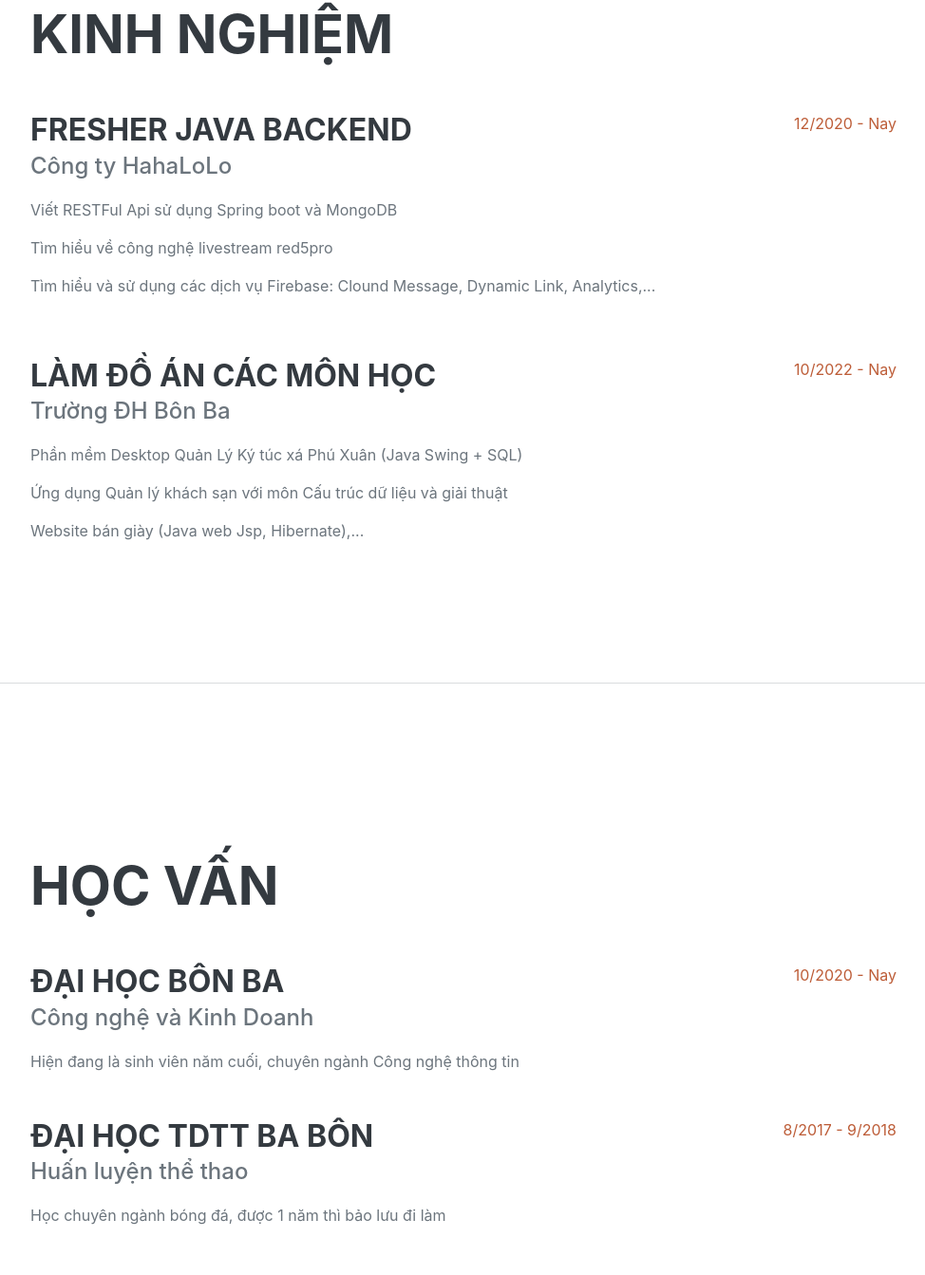
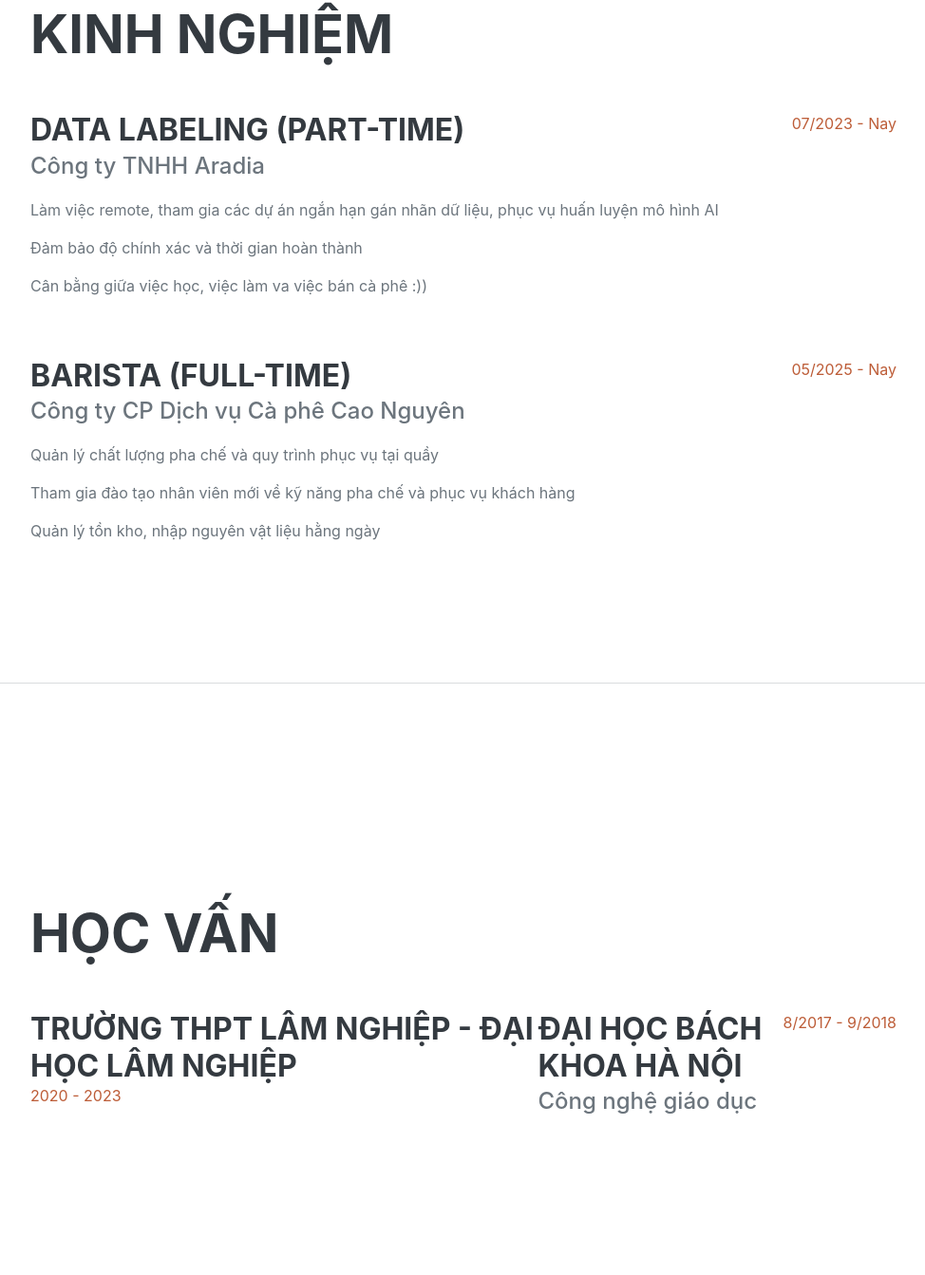
Before and after one commit to khaitangg/CV, a plain HTML site: page index.html in a window 1280 px wide. Shown: the part 1377-2720 px from the top of the page at 95% size, without its empty margins (288-1262 px from the left). Drawn offline with nearby package versions, Linux system fonts and the light colour scheme; a web font is replaced by a local one.

Commit message:
Update work experience and education sections

```diff
--- a/index.html
+++ b/index.html
@@ -146,23 +146,23 @@ Tôi không dám nói mình sinh ra để làm gì, chỉ biết là tôi đang
                 <h2 class="mb-5">Kinh nghiệm</h2>
                 <div class="d-flex flex-column flex-md-row justify-content-between mb-5">
                     <div class="flex-grow-1">
-                        <h3 class="mb-0">Fresher Java Backend</h3>
-                        <div class="subheading mb-3">Công ty HahaLoLo</div>
-                        <p>Viết RESTFul Api sử dụng Spring boot và MongoDB</p>
-                        <p>Tìm hiểu về công nghệ livestream red5pro</p>
-                        <p>Tìm hiểu và sử dụng các dịch vụ Firebase: Clound Message, Dynamic Link, Analytics,...</p>
+                        <h3 class="mb-0">Data Labeling (Part-time)</h3>
+                        <div class="subheading mb-3">Công ty TNHH Aradia</div>
+                        <p>Làm việc remote, tham gia các dự án ngắn hạn gán nhãn dữ liệu, phục vụ huấn luyện mô hình AI</p>
+                        <p>Đảm bảo độ chính xác và thời gian hoàn thành</p>
+                        <p>Cân bằng giữa việc học, việc làm va việc bán cà phê :))</p>
                     </div>
-                    <div class="flex-shrink-0"><span class="text-primary">12/2020 - Nay</span></div>
+                    <div class="flex-shrink-0"><span class="text-primary">07/2023 - Nay</span></div>
                 </div>
                 <div class="d-flex flex-column flex-md-row justify-content-between mb-5">
                     <div class="flex-grow-1">
-                        <h3 class="mb-0">Làm đồ án các môn học</h3>
-                        <div class="subheading mb-3">Trường ĐH Bôn Ba</div>
-                        <p>Phần mềm Desktop Quản Lý Ký túc xá Phú Xuân (Java Swing + SQL)</p>
-                        <p>Ứng dụng Quản lý khách sạn với môn Cấu trúc dữ liệu và giải thuật</p>
-                        <p>Website bán giày (Java web Jsp, Hibernate),...</p>
+                        <h3 class="mb-0">Barista (Full-time)</h3>
+                        <div class="subheading mb-3">Công ty CP Dịch vụ Cà phê Cao Nguyên </div>
+                        <p>Quản lý chất lượng pha chế và quy trình phục vụ tại quầy</p>
+                        <p>Tham gia đào tạo nhân viên mới về kỹ năng pha chế và phục vụ khách hàng</p>
+                        <p>Quản lý tồn kho, nhập nguyên vật liệu hằng ngày</p>
                     </div>
-                    <div class="flex-shrink-0"><span class="text-primary">10/2022 - Nay</span></div>
+                    <div class="flex-shrink-0"><span class="text-primary">05/2025 - Nay</span></div>
                 </div>
                 <!-- <div class="d-flex flex-column flex-md-row justify-content-between mb-5">
                         <div class="flex-grow-1">
@@ -197,18 +197,14 @@ Tôi không dám nói mình sinh ra để làm gì, chỉ biết là tôi đang
                 <h2 class="mb-5">Học vấn</h2>
                 <div class="d-flex flex-column flex-md-row justify-content-between mb-5">
                     <div class="flex-grow-1">
-                        <h3 class="mb-0">Đại học BÔN BA</h3>
-                        <div class="subheading mb-3">Công nghệ và Kinh Doanh</div>
-                        <div>Hiện đang là sinh viên năm cuối, chuyên ngành Công nghệ thông tin</div>
-                        <!-- <p>GPA hiện tại: 3.83</p> -->
+                        <h3 class="mb-0">Trường THPT Lâm Nghiệp - Đại học Lâm Nghiệp</h3
                     </div>
-                    <div class="flex-shrink-0"><span class="text-primary">10/2020 - Nay</span></div>
+                    <div class="flex-shrink-0"><span class="text-primary">2020 - 2023</span></div>
                 </div>
                 <div class="d-flex flex-column flex-md-row justify-content-between mb-5">
                     <div class="flex-grow-1">
-                        <h3 class="mb-0">Đại học TDTT BA BÔN</h3>
-                        <div class="subheading mb-3">Huấn luyện thể thao</div>
-                        <div>Học chuyên ngành bóng đá, được 1 năm thì bảo lưu đi làm</div>
+                        <h3 class="mb-0">Đại học Bách khoa Hà Nội</h3>
+                        <div class="subheading mb-3">Công nghệ giáo dục</div>
                     </div>
                     <div class="flex-shrink-0"><span class="text-primary">8/2017 - 9/2018</span></div>
                 </div>
@@ -292,7 +288,7 @@ Tôi không dám nói mình sinh ra để làm gì, chỉ biết là tôi đang
                         <div class="subheading mb-3">Thường xuyên tham gia các phong trào về thể dục thể thao</div>
                         <div>Ngoài các yếu tố chuyên môn về ngành, thì tôi rất tích cực tham gia các phong trào hoạt
                             động về thể dục thể thao</div>
-                        <div>Có thể chơi tốt môn: Bóng đá và bóng bàn</div>
+                        <div>Có thể chơi tốt môn thể thao điện tử</div>
                     </div>
                     <!-- <div class="flex-shrink-0"><span class="text-primary">8/2017 - 9/2018</span></div> -->
                 </div>
```
